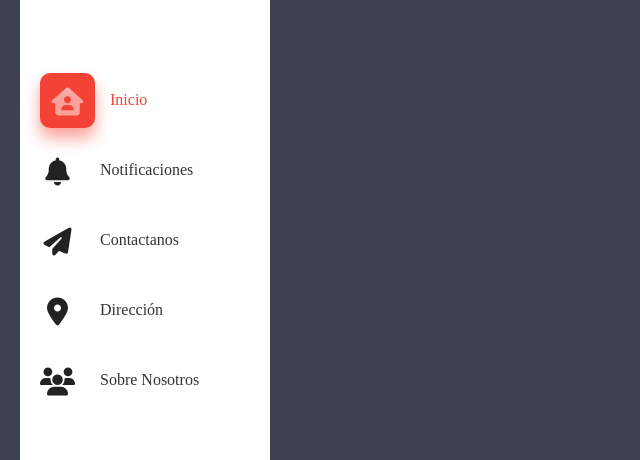
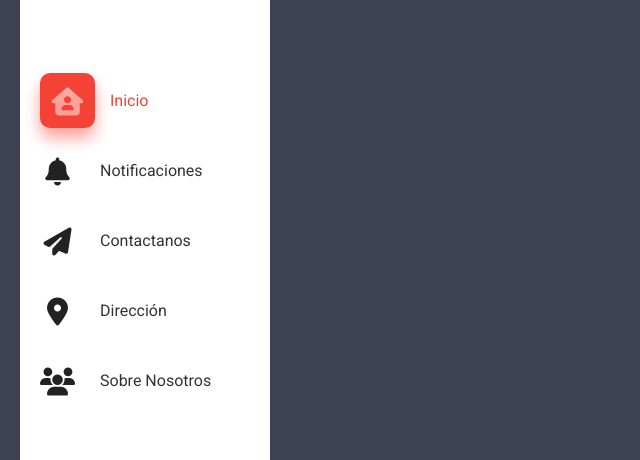
Before and after one commit to atarico/Primer-Side-Bar, a plain HTML site: page index.html in a window 1280 px wide. Shown: the part 160-620 px from the top of the page, 0-640 px from the left. Drawn offline with Linux system fonts and the light colour scheme.

Commit message:
agregué fuentes de google fonts

```diff
--- a/css/style.css
+++ b/css/style.css
@@ -2,6 +2,7 @@
     margin: 0;
     padding: 0;
     box-sizing: border-box;
+    font-family: 'Roboto', sans-serif;
 }
 
 .conteiner{
--- a/index.html
+++ b/index.html
@@ -4,6 +4,14 @@
     <meta charset="UTF-8" />
     <meta http-equiv="X-UA-Compatible" content="IE=edge" />
     <meta name="viewport" content="width=device-width, initial-scale=1.0" />
+
+    <!-- Link google fonts -->
+    <link rel="preconnect" href="https://fonts.googleapis.com" />
+    <link rel="preconnect" href="https://fonts.gstatic.com" crossorigin />
+    <link
+      href="https://fonts.googleapis.com/css2?family=Roboto:wght@400;900&display=swap"
+      rel="stylesheet"
+    />
 
     <!-- link my CSS -->
     <link rel="stylesheet" href="./css/style.css" />
```
